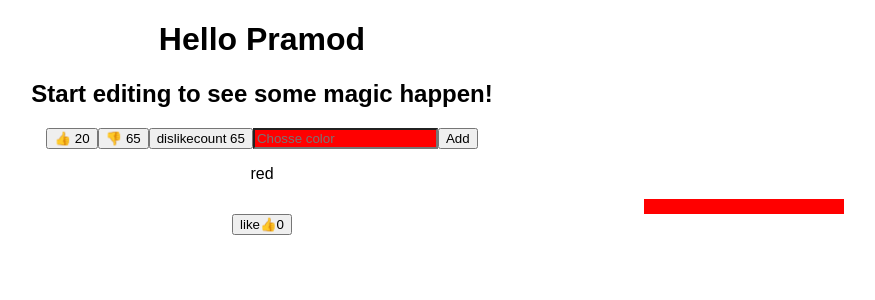
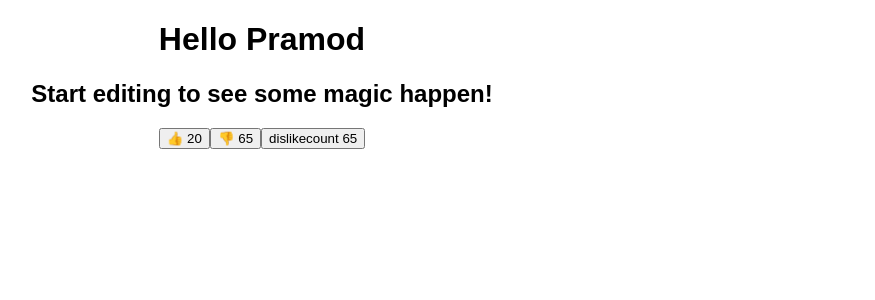
Before and after one commit to seripramodreddy/RecipeApplication, a React (Create React App) app: page / in a window 1280 px wide. Shown: the top 300 px of the page, without its empty margins (378-1253 px from the left). Built offline with nearby package versions, Linux system fonts and the light colour scheme.

Commit message:
formal view

```diff
--- a/src/App.js
+++ b/src/App.js
@@ -1,31 +1,10 @@
 import React, { useState } from "react";
 import "./styles.css";
-import Recipe from "./Recipe.js";
-
-const InputBox = (props) => (
-  <input
-    placeHolder="Chosse color"
-    style={{ backgroundColor: props.color ? props.color : "yellow" }}
-    onChange={(event) => props.setColor(event.target.value)}
-  />
-);
-const Box = (props) => (
-  <div
-    style={{
-      backgroundColor: props.color ? props.color : "grey",
-      height: "15px",
-      width: "200px",
-      margin: "auto",
-      marginRight: "50px"
-    }}
-  ></div>
-);
 
 export default function App() {
   const [like, setLike] = useState(20);
   const [dislike, setDislike] = useState(65);
-  const [color, setColor] = useState("red");
-  const [colors, setColors] = useState(["red"]);
+
   return (
     <div className="App">
       <h1>Hello Pramod</h1>
@@ -35,16 +14,6 @@ export default function App() {
       <button onClick={() => setDislike(dislike - 1)}>
         dislikecount {dislike}
       </button>
-
-      <InputBox color={color} setColor={setColor} />
-
-      <button onClick={() => setColors(colors.concat(color))}>Add</button>
-      <p>{colors.join()}</p>
-      {colors.map((col) => (
-        <Box color={col} />
-      ))}
-
-      <Recipe />
     </div>
   );
 }
--- a/src/Recipe.js
+++ /dev/null
@@ -1,7 +0,0 @@
-import React, { useState } from "react";
-import "./styles.css";
-
-export default function Recipe() {
-  const [like, setLike] = useState(0);
-  return <button onClick={() => setLike(like + 1)}>like👍{like}</button>;
-}
```
